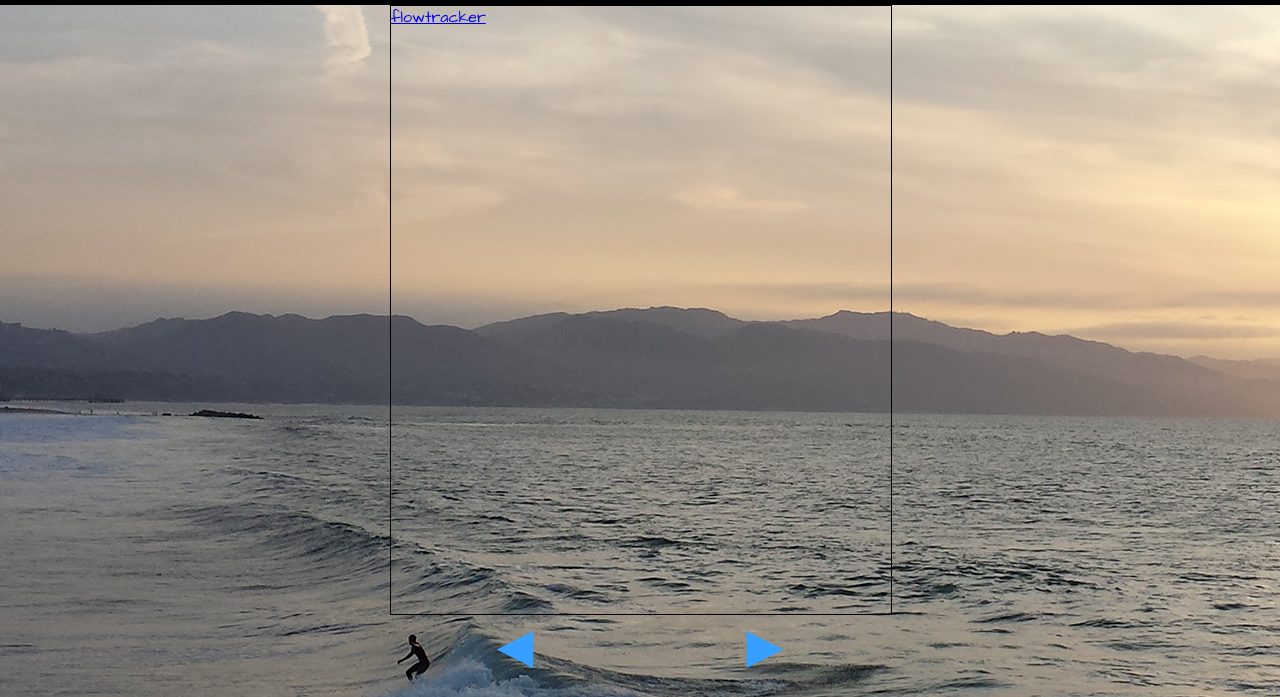
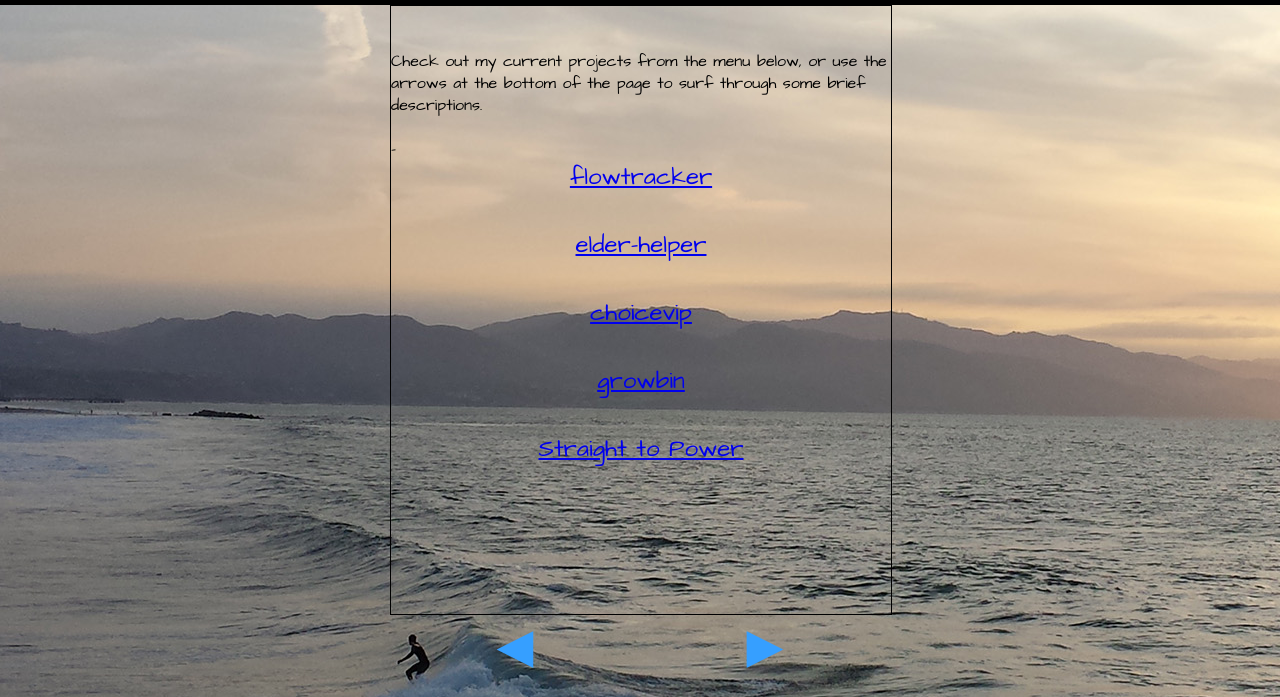
Before and after one commit to makingentropy/ecportfolio2017, a website: page public/index.html in a window 1280 px wide. Both pictures are taken after a click on the element "menu". Shown: the part 196-893 px from the top of the page. Drawn offline with nearby package versions, Linux system fonts and the light colour scheme.

Commit message:
Portfolio done except for descriptions and pictures

```diff
--- a/public/css/style.css
+++ b/public/css/style.css
@@ -80,6 +80,11 @@ iframe{
   font-size: 3em;
   color: #369fff;
 }
+.menuLinks{
+  font-size: 1.5em;
+  justify-content: center;
+  text-align: center;
+}
 .navItem{
   font-family: 'Nothing You Could Do', cursive;
   font-size: 3em;
--- /dev/null
+++ b/public/includes/dynamic_example_SiteList.html
@@ -0,0 +1,13 @@
+<div ng-if="ctrl.menuShowing=='includes/dynamic_example_SiteList.html'">
+  <br><br>
+  Check out my current projects from the menu below, or use the arrows at the bottom of the page to surf through some brief descriptions.
+  <br><br>
+  -
+  <div class='menuLinks'>
+    <a href="http://flowtracker-frontend.herokuapp.com">flowtracker</a><br><br>
+    <a href="https://elderhelper.herokuapp.com/">elder-helper</a><br><br>
+    <a href="https://choicevip.herokuapp.com">choicevip</a><br><br>
+    <a href="https://seedtraderheroku.herokuapp.com">growbin</a><br><br>
+    <a href="https://makingentropy.github.io/Project_1/">Straight to Power</a><br><br>
+  </div>
+</div>
--- a/public/includes/dynamic_example_flowtracker.html
+++ b/public/includes/dynamic_example_flowtracker.html
@@ -1,3 +1,5 @@
-<div ng-if="ctrl.menuShowing=='includes/dynamic_example_flowtracker.html'">
+<div class='menuLinks' ng-if="ctrl.menuShowing=='includes/dynamic_example_flowtracker.html'">
+  <br><br>
   <a href="http://flowtracker-frontend.herokuapp.com">flowtracker</a>
+  <br><br>
 </div>
--- a/public/js/app.js
+++ b/public/js/app.js
@@ -6,7 +6,7 @@ app.controller("appjsController", ['$http', function($http){
   this.displayIncludes="";
 //////////////////////////////////////// MENU:
   this.menuDisplaysNum=2; //start on flowtracker
-  this.arrExamples=['includes/dynamic_example_choicevip.html', 'includes/dynamic_example_elderHelper.html', 'includes/dynamic_example_flowtracker.html', 'includes/dynamic_example_game.html', 'includes/dynamic_example_seedtrader.html'];
+  this.arrExamples=['includes/dynamic_example_choicevip.html', 'includes/dynamic_example_elderHelper.html', 'includes/dynamic_example_SiteList.html', 'includes/dynamic_example_flowtracker.html', 'includes/dynamic_example_game.html', 'includes/dynamic_example_seedtrader.html'];
   this.menuShowing=this.arrExamples[this.menuDisplaysNum];
   this.menuSelection=(direction)=>{
     var length=controller.arrExamples.length;
```
Also changed, not shown: public/includes/dynamic_example_choicevip.html (+3 -1 lines), public/includes/dynamic_example_elderHelper.html (+3 -1 lines), public/includes/dynamic_example_game.html (+3 -3 lines), public/includes/dynamic_example_seedtrader.html (+3 -3 lines).
